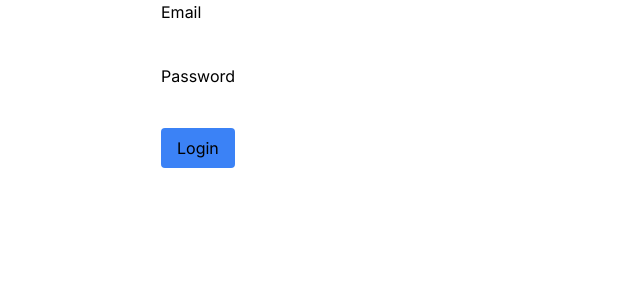
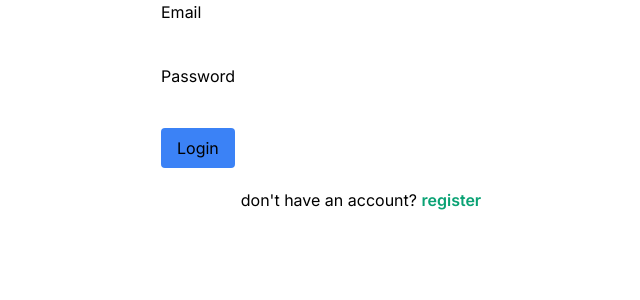
Before and after one commit to natalisvd/edu_tech, a Next.js app: page /login in a window 1280 px wide. Shown: the top 300 px of the page, without its empty margins (279-919 px from the left). Built offline with nearby package versions, Linux system fonts and the light colour scheme; what @supabase/auth-helpers-nextjs would draw is missing.

Commit message:
register page

```diff
--- a/app/login/page.tsx
+++ b/app/login/page.tsx
@@ -1,6 +1,7 @@
 "use client";
 
 import { supabase } from "@/lib/supabase";
+import Link from "next/link";
 import { useRouter } from "next/navigation";
 import { useState } from "react";
 
@@ -65,6 +66,15 @@ export default function Login() {
         >
           Login
         </button>
+
+        <div className="flex justify-center mt-5">
+          <span>
+            don't have an account?{" "}
+            <Link href={"/signup"} className="text-[#0aa274] font-semibold">
+              register
+            </Link>
+          </span>
+        </div>
       </div>
     </div>
   );
--- /dev/null
+++ b/pages/signup/page.tsx
@@ -0,0 +1,7 @@
+import React from "react";
+
+const SignUp = () => {
+  return <div> SignUp</div>;
+};
+
+export default SignUp;
```
